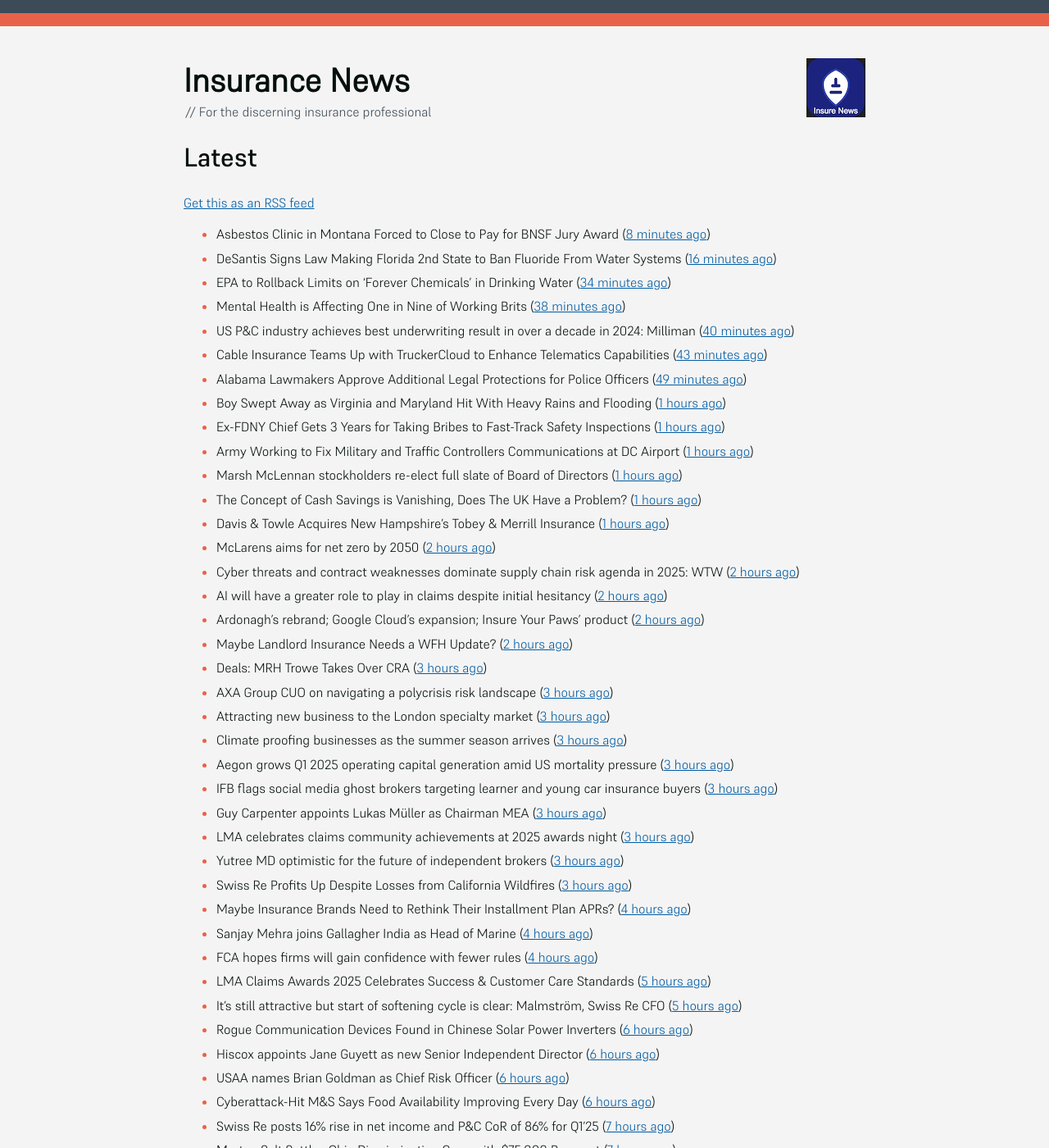
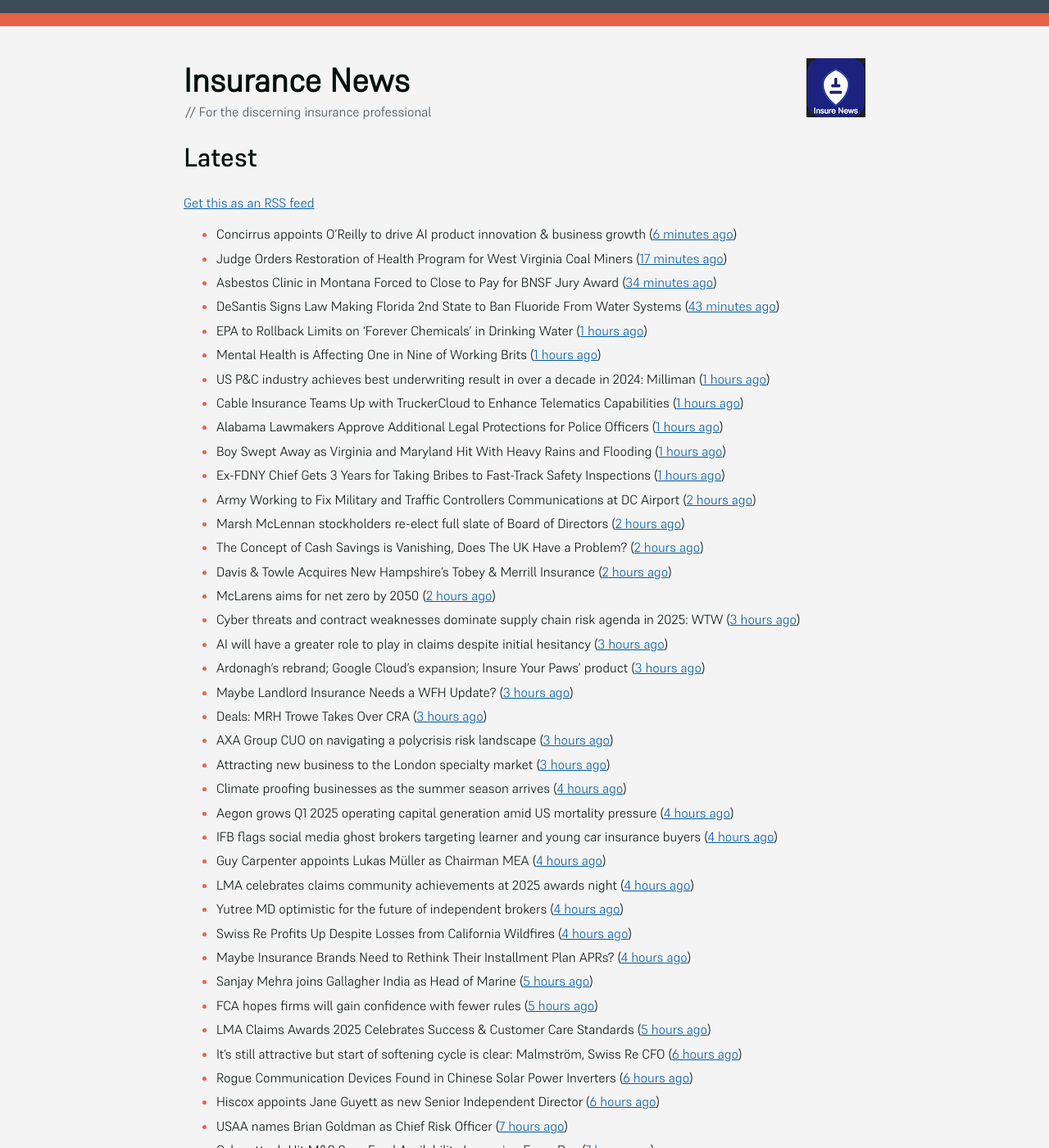
Before and after one commit to mat-0/feeds.thechels.uk, a Jekyll site: the page built from index.md, in a window 1280 px wide and 1400 px high. Shown: the whole window at 82% size. Built offline with Jekyll 4.4.1, drawn with Linux system fonts in a browser that asks for light colours; some of the changed text lies outside the part shown.

Commit message:
New Feed

```diff
--- a/index.md
+++ b/index.md
@@ -8,43 +8,45 @@ description: Latest Updates
 [Get this as an RSS feed](/feed.rss)
 
 <!-- news_marker starts -->
-- Asbestos Clinic in Montana Forced to Close to Pay for BNSF Jury Award ([8 minutes ago](https://www.insurancejournal.com/news/west/2025/05/16/824055.htm))
-- DeSantis Signs Law Making Florida 2nd State to Ban Fluoride From Water Systems ([16 minutes ago](https://www.insurancejournal.com/news/southeast/2025/05/16/824051.htm))
-- EPA to Rollback Limits on ‘Forever Chemicals’ in Drinking Water ([34 minutes ago](https://www.insurancejournal.com/news/national/2025/05/16/824047.htm))
-- Mental Health is Affecting One in Nine of Working Brits ([38 minutes ago](https://insurance-edge.net/2025/05/16/mental-health-is-affecting-one-in-nine-of-working-brits/))
-- US P&C industry achieves best underwriting result in over a decade in 2024: Milliman ([40 minutes ago](https://www.reinsurancene.ws/us-pc-industry-achieves-best-underwriting-result-in-over-a-decade-in-2024-milliman/))
-- Cable Insurance Teams Up with TruckerCloud to Enhance Telematics Capabilities ([43 minutes ago](https://www.insurtechinsights.com/cable-insurance-teams-up-with-truckercloud-to-enhance-telematics-capabilities/))
-- Alabama Lawmakers Approve Additional Legal Protections for Police Officers ([49 minutes ago](https://www.insurancejournal.com/news/southeast/2025/05/16/824044.htm))
+- Concirrus appoints O’Reilly to drive AI product innovation & business growth ([6 minutes ago](https://www.reinsurancene.ws/concirrus-appoints-oreilly-to-drive-ai-product-innovation-business-growth/))
+- Judge Orders Restoration of Health Program for West Virginia Coal Miners ([17 minutes ago](https://www.insurancejournal.com/news/southeast/2025/05/16/824060.htm))
+- Asbestos Clinic in Montana Forced to Close to Pay for BNSF Jury Award ([34 minutes ago](https://www.insurancejournal.com/news/west/2025/05/16/824055.htm))
+- DeSantis Signs Law Making Florida 2nd State to Ban Fluoride From Water Systems ([43 minutes ago](https://www.insurancejournal.com/news/southeast/2025/05/16/824051.htm))
+- EPA to Rollback Limits on ‘Forever Chemicals’ in Drinking Water ([1 hours ago](https://www.insurancejournal.com/news/national/2025/05/16/824047.htm))
+- Mental Health is Affecting One in Nine of Working Brits ([1 hours ago](https://insurance-edge.net/2025/05/16/mental-health-is-affecting-one-in-nine-of-working-brits/))
+- US P&C industry achieves best underwriting result in over a decade in 2024: Milliman ([1 hours ago](https://www.reinsurancene.ws/us-pc-industry-achieves-best-underwriting-result-in-over-a-decade-in-2024-milliman/))
+- Cable Insurance Teams Up with TruckerCloud to Enhance Telematics Capabilities ([1 hours ago](https://www.insurtechinsights.com/cable-insurance-teams-up-with-truckercloud-to-enhance-telematics-capabilities/))
+- Alabama Lawmakers Approve Additional Legal Protections for Police Officers ([1 hours ago](https://www.insurancejournal.com/news/southeast/2025/05/16/824044.htm))
 - Boy Swept Away as Virginia and Maryland Hit With Heavy Rains and Flooding ([1 hours ago](https://www.insurancejournal.com/news/east/2025/05/16/824034.htm))
 - Ex-FDNY Chief Gets 3 Years for Taking Bribes to Fast-Track Safety Inspections ([1 hours ago](https://www.insurancejournal.com/news/east/2025/05/16/824030.htm))
-- Army Working to Fix Military and Traffic Controllers Communications at DC Airport ([1 hours ago](https://www.insurancejournal.com/news/east/2025/05/16/824024.htm))
-- Marsh McLennan stockholders re-elect full slate of Board of Directors ([1 hours ago](https://www.reinsurancene.ws/marsh-mclennan-stockholders-re-elect-full-slate-of-board-of-directors/))
-- The Concept of Cash Savings is Vanishing, Does The UK Have a Problem? ([1 hours ago](https://insurance-edge.net/2025/05/16/the-concept-of-cash-savings-is-vanishing-does-the-uk-have-a-problem/))
-- Davis & Towle Acquires New Hampshire’s Tobey & Merrill Insurance ([1 hours ago](https://www.insurancejournal.com/news/east/2025/05/16/824021.htm))
+- Army Working to Fix Military and Traffic Controllers Communications at DC Airport ([2 hours ago](https://www.insurancejournal.com/news/east/2025/05/16/824024.htm))
+- Marsh McLennan stockholders re-elect full slate of Board of Directors ([2 hours ago](https://www.reinsurancene.ws/marsh-mclennan-stockholders-re-elect-full-slate-of-board-of-directors/))
+- The Concept of Cash Savings is Vanishing, Does The UK Have a Problem? ([2 hours ago](https://insurance-edge.net/2025/05/16/the-concept-of-cash-savings-is-vanishing-does-the-uk-have-a-problem/))
+- Davis & Towle Acquires New Hampshire’s Tobey & Merrill Insurance ([2 hours ago](https://www.insurancejournal.com/news/east/2025/05/16/824021.htm))
 - McLarens aims for net zero by 2050 ([2 hours ago](https://www.postonline.co.uk/news/7957770/mclarens-aims-for-net-zero-by-2050))
-- Cyber threats and contract weaknesses dominate supply chain risk agenda in 2025: WTW ([2 hours ago](https://www.reinsurancene.ws/cyber-threats-and-contract-weaknesses-dominate-supply-chain-risk-agenda-in-2025-wtw/))
-- AI will have a greater role to play in claims despite initial hesitancy ([2 hours ago](https://www.postonline.co.uk/broker/7957769/ai-will-have-a-greater-role-to-play-in-claims-despite-initial-hesitancy))
-- Ardonagh’s rebrand; Google Cloud’s expansion; Insure Your Paws’ product ([2 hours ago](https://www.postonline.co.uk/news/7957764/ardonaghs-rebrand-google-clouds-expansion-insure-your-paws-product))
-- Maybe Landlord Insurance Needs a WFH Update? ([2 hours ago](https://insurance-edge.net/2025/05/16/maybe-landlord-insurance-needs-a-wfh-update/))
+- Cyber threats and contract weaknesses dominate supply chain risk agenda in 2025: WTW ([3 hours ago](https://www.reinsurancene.ws/cyber-threats-and-contract-weaknesses-dominate-supply-chain-risk-agenda-in-2025-wtw/))
+- AI will have a greater role to play in claims despite initial hesitancy ([3 hours ago](https://www.postonline.co.uk/broker/7957769/ai-will-have-a-greater-role-to-play-in-claims-despite-initial-hesitancy))
+- Ardonagh’s rebrand; Google Cloud’s expansion; Insure Your Paws’ product ([3 hours ago](https://www.postonline.co.uk/news/7957764/ardonaghs-rebrand-google-clouds-expansion-insure-your-paws-product))
+- Maybe Landlord Insurance Needs a WFH Update? ([3 hours ago](https://insurance-edge.net/2025/05/16/maybe-landlord-insurance-needs-a-wfh-update/))
 - Deals: MRH Trowe Takes Over CRA ([3 hours ago](https://insurance-edge.net/2025/05/16/deals-mrh-trowe-takes-over-cra/))
 - AXA Group CUO on navigating a polycrisis risk landscape ([3 hours ago](https://www.insurancebusinessmag.com/uk/news/breaking-news/axa-group-cuo-on-navigating-a-polycrisis-risk-landscape-535921.aspx))
 - Attracting new business to the London specialty market ([3 hours ago](https://www.insurancebusinessmag.com/uk/news/breaking-news/attracting-new-business-to-the-london-specialty-market-535974.aspx))
-- Climate proofing businesses as the summer season arrives ([3 hours ago](https://www.insurancebusinessmag.com/uk/news/catastrophe/climate-proofing-businesses-as-the-summer-season-arrives-535973.aspx))
-- Aegon grows Q1 2025 operating capital generation amid US mortality pressure ([3 hours ago](https://www.insurancebusinessmag.com/uk/news/breaking-news/aegon-grows-q1-2025-operating-capital-generation-amid-us-mortality-pressure-535972.aspx))
-- IFB flags social media ghost brokers targeting learner and young car insurance buyers ([3 hours ago](https://www.insurancebusinessmag.com/uk/news/auto-motor/ifb-flags-social-media-ghost-brokers-targeting-learner-and-young-car-insurance-buyers-535971.aspx))
-- Guy Carpenter appoints Lukas Müller as Chairman MEA ([3 hours ago](https://www.reinsurancene.ws/guy-carpenter-appoints-lukas-muller-as-chairman-mea/))
-- LMA celebrates claims community achievements at 2025 awards night ([3 hours ago](https://www.insurancebusinessmag.com/uk/news/claims/lma-celebrates-claims-community-achievements-at-2025-awards-night-535970.aspx))
-- Yutree MD optimistic for the future of independent brokers ([3 hours ago](https://www.postonline.co.uk/news/7957767/yutree-md-optimistic-for-the-future-of-independent-brokers))
-- Swiss Re Profits Up Despite Losses from California Wildfires ([3 hours ago](https://www.insurancejournal.com/news/international/2025/05/16/824017.htm))
+- Climate proofing businesses as the summer season arrives ([4 hours ago](https://www.insurancebusinessmag.com/uk/news/catastrophe/climate-proofing-businesses-as-the-summer-season-arrives-535973.aspx))
+- Aegon grows Q1 2025 operating capital generation amid US mortality pressure ([4 hours ago](https://www.insurancebusinessmag.com/uk/news/breaking-news/aegon-grows-q1-2025-operating-capital-generation-amid-us-mortality-pressure-535972.aspx))
+- IFB flags social media ghost brokers targeting learner and young car insurance buyers ([4 hours ago](https://www.insurancebusinessmag.com/uk/news/auto-motor/ifb-flags-social-media-ghost-brokers-targeting-learner-and-young-car-insurance-buyers-535971.aspx))
+- Guy Carpenter appoints Lukas Müller as Chairman MEA ([4 hours ago](https://www.reinsurancene.ws/guy-carpenter-appoints-lukas-muller-as-chairman-mea/))
+- LMA celebrates claims community achievements at 2025 awards night ([4 hours ago](https://www.insurancebusinessmag.com/uk/news/claims/lma-celebrates-claims-community-achievements-at-2025-awards-night-535970.aspx))
+- Yutree MD optimistic for the future of independent brokers ([4 hours ago](https://www.postonline.co.uk/news/7957767/yutree-md-optimistic-for-the-future-of-independent-brokers))
+- Swiss Re Profits Up Despite Losses from California Wildfires ([4 hours ago](https://www.insurancejournal.com/news/international/2025/05/16/824017.htm))
 - Maybe Insurance Brands Need to Rethink Their Installment Plan APRs? ([4 hours ago](https://insurance-edge.net/2025/05/16/maybe-insurance-brands-need-to-rethink-their-installment-plan-aprs/))
-- Sanjay Mehra joins Gallagher India as Head of Marine ([4 hours ago](https://www.reinsurancene.ws/sanjay-mehra-joins-gallagher-india-as-head-of-marine/))
-- FCA hopes firms will gain confidence with fewer rules ([4 hours ago](https://www.postonline.co.uk/news/7957766/fca-hopes-firms-will-gain-confidence-with-fewer-rules))
+- Sanjay Mehra joins Gallagher India as Head of Marine ([5 hours ago](https://www.reinsurancene.ws/sanjay-mehra-joins-gallagher-india-as-head-of-marine/))
+- FCA hopes firms will gain confidence with fewer rules ([5 hours ago](https://www.postonline.co.uk/news/7957766/fca-hopes-firms-will-gain-confidence-with-fewer-rules))
 - LMA Claims Awards 2025 Celebrates Success & Customer Care Standards ([5 hours ago](https://insurance-edge.net/2025/05/16/lma-claims-awards-2025-celebrates-success-customer-care-standards/))
-- It’s still attractive but start of softening cycle is clear: Malmström, Swiss Re CFO ([5 hours ago](https://www.reinsurancene.ws/its-still-attractive-but-start-of-softening-cycle-is-clear-malmstrom-swiss-re-cfo/))
+- It’s still attractive but start of softening cycle is clear: Malmström, Swiss Re CFO ([6 hours ago](https://www.reinsurancene.ws/its-still-attractive-but-start-of-softening-cycle-is-clear-malmstrom-swiss-re-cfo/))
 - Rogue Communication Devices Found in Chinese Solar Power Inverters ([6 hours ago](https://www.insurancejournal.com/news/international/2025/05/16/824006.htm))
 - Hiscox appoints Jane Guyett as new Senior Independent Director ([6 hours ago](https://www.reinsurancene.ws/hiscox-appoints-jane-guyett-as-new-senior-independent-director/))
-- USAA names Brian Goldman as Chief Risk Officer ([6 hours ago](https://www.reinsurancene.ws/usaa-names-brian-goldman-as-chief-risk-officer/))
-- Cyberattack-Hit M&S Says Food Availability Improving Every Day ([6 hours ago](https://www.insurancejournal.com/news/international/2025/05/16/824002.htm))
+- USAA names Brian Goldman as Chief Risk Officer ([7 hours ago](https://www.reinsurancene.ws/usaa-names-brian-goldman-as-chief-risk-officer/))
+- Cyberattack-Hit M&S Says Food Availability Improving Every Day ([7 hours ago](https://www.insurancejournal.com/news/international/2025/05/16/824002.htm))
 - Swiss Re posts 16% rise in net income and P&C CoR of 86% for Q1’25 ([7 hours ago](https://www.reinsurancene.ws/swiss-re-posts-16-rise-in-net-income-and-pc-cor-of-86-for-q125/))
 - Morton Salt Settles Ohio Discrimination Case with $75,000 Payment ([7 hours ago](https://www.insurancejournal.com/news/midwest/2025/05/16/823999.htm))
 - Christian Dior Couture Client Data Breached in Cyberattack ([7 hours ago](https://www.insurancejournal.com/news/national/2025/05/16/823975.htm))
@@ -53,24 +55,22 @@ description: Latest Updates
 - Texas Sweetens Pitch to CEOs, Boards With New State Protections ([7 hours ago](https://www.insurancejournal.com/news/southcentral/2025/05/16/823995.htm))
 - Insurance moves: Rokstone, Insurance Advisory, Evolution Claims and AXA XL ([7 hours ago](https://www.insurancebusinessmag.com/uk/news/breaking-news/insurance-moves-rokstone-insurance-advisory-evolution-claims-and-axa-xl-535937.aspx))
 - Interest in AI grows but adoption remains limited - LMA ([7 hours ago](https://www.insurancebusinessmag.com/uk/news/technology/interest-in-ai-grows-but-adoption-remains-limited--lma-535936.aspx))
-- Slide secures its largest cat bond yet with $250m Purple Re ([7 hours ago](https://www.reinsurancene.ws/slide-secures-its-largest-cat-bond-yet-with-250m-purple-re/))
 - Sedgwick Experts Outline Key Workers’ Comp Claims Trends ([8 hours ago](https://www.insurancejournal.com/news/national/2025/05/16/823936.htm))
-- Estonia Says Russia Sent Jet After Attempt to Stop Sanction-Breaking Ship ([8 hours ago](https://www.insurancejournal.com/news/international/2025/05/16/823959.htm))
-- California DoorDash Driver Pleads Guilty to Stealing $2.5M in Deliveries Scam ([8 hours ago](https://www.insurancejournal.com/news/west/2025/05/16/823989.htm))
-- People Moves: Delos Insurance Solutions Names Coffman CRO; Venbrook Promotes Lang ([8 hours ago](https://www.insurancejournal.com/news/west/2025/05/16/823705.htm))
-- Pilot’s Lack of Oxygen Cited as Likely Factor in 2023 Private Jet Crash in Virginia ([8 hours ago](https://www.insurancejournal.com/news/east/2025/05/16/823826.htm))
-- Coinbase Hackers Had Access to Customer Data Since January ([8 hours ago](https://www.insurancejournal.com/news/national/2025/05/16/823970.htm))
-- Penny Black’s Social Diary: Markerstudy’s premiere; iCan’s lassi ([8 hours ago](https://www.postonline.co.uk/people/7957568/penny-blacks-social-diary-markerstudys-premiere-icans-lassi))
-- What Tiernan will find in the Lloyd's CEO in-tray ([8 hours ago](https://www.postonline.co.uk/lloydslondon/7957720/what-tiernan-will-find-in-the-lloyds-ceo-in-tray))
+- Estonia Says Russia Sent Jet After Attempt to Stop Sanction-Breaking Ship ([9 hours ago](https://www.insurancejournal.com/news/international/2025/05/16/823959.htm))
+- California DoorDash Driver Pleads Guilty to Stealing $2.5M in Deliveries Scam ([9 hours ago](https://www.insurancejournal.com/news/west/2025/05/16/823989.htm))
+- People Moves: Delos Insurance Solutions Names Coffman CRO; Venbrook Promotes Lang ([9 hours ago](https://www.insurancejournal.com/news/west/2025/05/16/823705.htm))
+- Pilot’s Lack of Oxygen Cited as Likely Factor in 2023 Private Jet Crash in Virginia ([9 hours ago](https://www.insurancejournal.com/news/east/2025/05/16/823826.htm))
+- Coinbase Hackers Had Access to Customer Data Since January ([9 hours ago](https://www.insurancejournal.com/news/national/2025/05/16/823970.htm))
+- Penny Black’s Social Diary: Markerstudy’s premiere; iCan’s lassi ([9 hours ago](https://www.postonline.co.uk/people/7957568/penny-blacks-social-diary-markerstudys-premiere-icans-lassi))
+- What Tiernan will find in the Lloyd's CEO in-tray ([9 hours ago](https://www.postonline.co.uk/lloydslondon/7957720/what-tiernan-will-find-in-the-lloyds-ceo-in-tray))
 - Conflagration’s role in the wildfire equation ([9 hours ago](https://www.insurancejournal.com/blogs/cotality/2025/05/16/823947.htm))
-- People Moves: Zurich NA Promotes Fox to Lead National Accounts, Caminiti CUO ([14 hours ago](https://www.insurancejournal.com/news/national/2025/05/15/823985.htm))
+- People Moves: Zurich NA Promotes Fox to Lead National Accounts, Caminiti CUO ([15 hours ago](https://www.insurancejournal.com/news/national/2025/05/15/823985.htm))
 - FEMA Chief Says Agency Will Raise State Burden for Disasters to 50% ([15 hours ago](https://www.insurancejournal.com/news/national/2025/05/15/823980.htm))
-- How insurers can use systemic risk knowledge internally ([17 hours ago](https://www.dig-in.com/opinion/how-insurers-can-use-systemic-risk-knowledge-internally))
+- How insurers can use systemic risk knowledge internally ([18 hours ago](https://www.dig-in.com/opinion/how-insurers-can-use-systemic-risk-knowledge-internally))
 - Marsh McLennan moves to Amazon cloud; ZestyAI in Connecticut and West Virginia: Insurtech news ([18 hours ago](https://www.dig-in.com/news/marsh-mclennan-to-amazon-cloud-zestyai-and-insurtech-news))
-- WTW report exposes shifting terrorism insurance risks ([18 hours ago](https://www.insurancebusinessmag.com/uk/news/breaking-news/wtw-report-exposes-shifting-terrorism-insurance-risks-535909.aspx))
-- Tired of Waiting on Tickets? There’s a Better Way. ([18 hours ago](https://www.insurancejournal.com/blogs/expert-insured/2025/05/15/823954.htm))
+- WTW report exposes shifting terrorism insurance risks ([19 hours ago](https://www.insurancebusinessmag.com/uk/news/breaking-news/wtw-report-exposes-shifting-terrorism-insurance-risks-535909.aspx))
+- Tired of Waiting on Tickets? There’s a Better Way. ([19 hours ago](https://www.insurancejournal.com/blogs/expert-insured/2025/05/15/823954.htm))
 - Tiernan calls out ‘egregious trading behaviours’ at Lloyd’s ([21 hours ago](https://www.postonline.co.uk/lloydslondon/7957765/tiernan-calls-out-egregious-trading-behaviours-at-lloyds))
-- Tesla’s Robotaxi Launch in Texas Faces Scrutiny Over Potential Accident Risks ([21 hours ago](https://www.insurancejournal.com/news/southcentral/2025/05/15/823930.htm))
 - Nationwide Partners with Kadance to Offer Genomics-Based Precision Health to Life Insurance Customers ([22 hours ago](https://www.insurtechinsights.com/nationwide-partners-with-kadance-to-offer-genomics-based-precision-health-to-life-insurance-customers/))
 - Africa startups to seek new backers ([23 hours ago](https://www.dig-in.com/articles/africa-startups-to-seek-new-backers))
 - Using technology to mitigate common household risks ([1 days ago](https://www.dig-in.com/podcast/using-technology-to-mitigate-common-household-risks))
```
